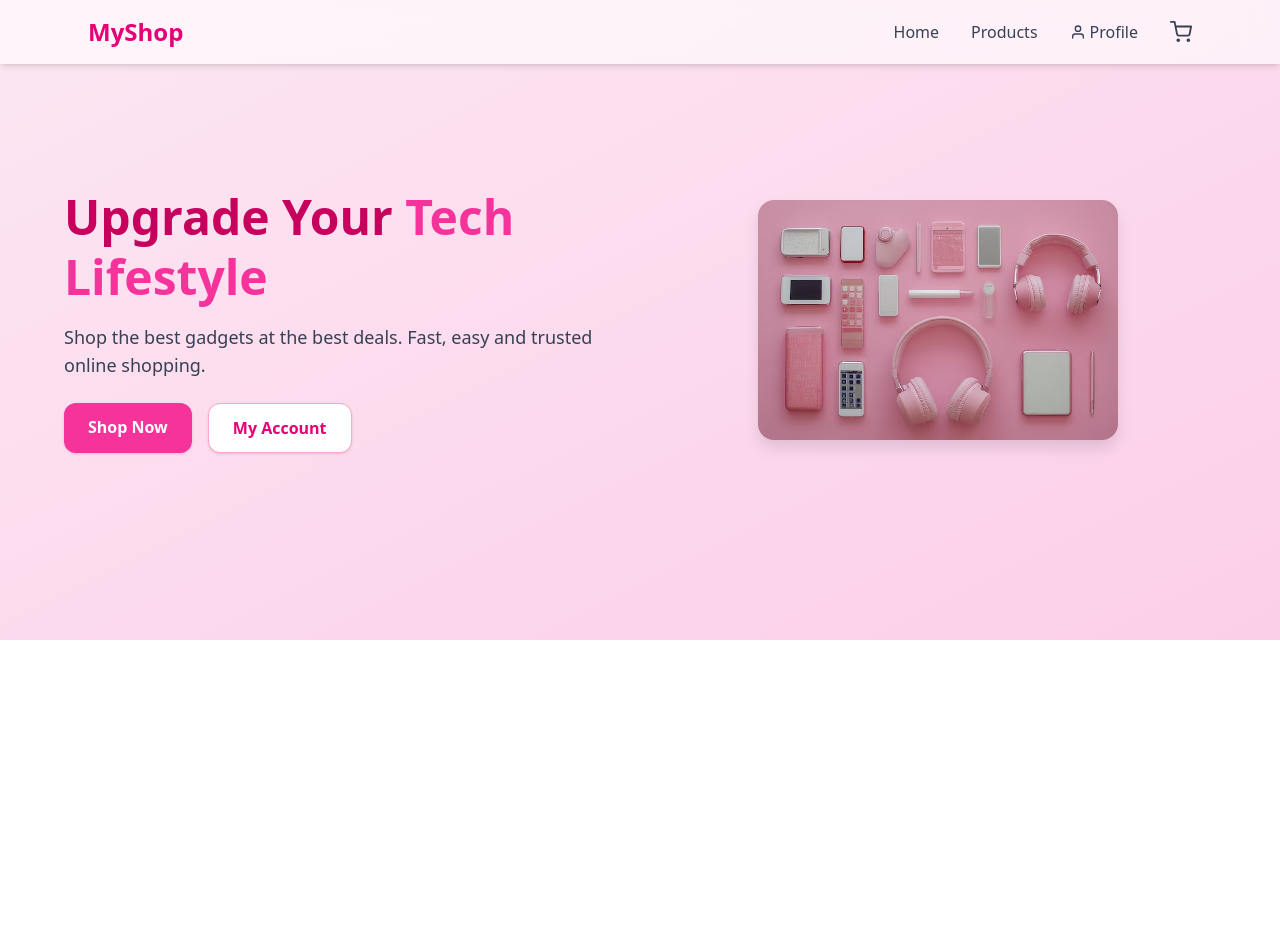
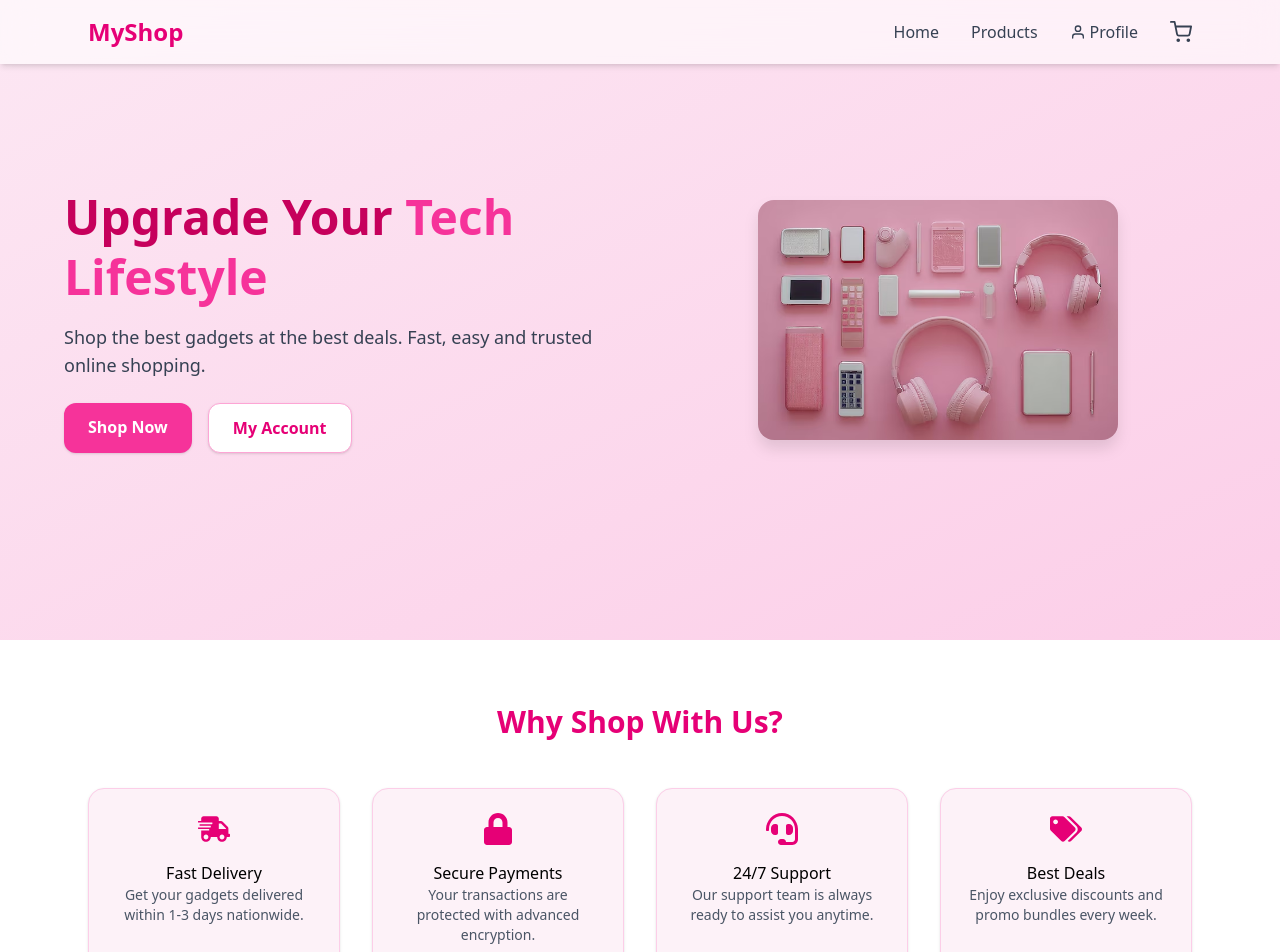
Before and after one commit to JoshuaPioo/Gadgets, a React app in the folder frontend/: page / in a window 1280 px wide. Shown: the top 952 px of the page. Before the commit the page ends 800 px from the top, so only its background shows below. Built offline with nearby package versions, Linux system fonts and the light colour scheme; the HTML template or start-up script is replaced by a standard one.

Commit message:
Added Features

```diff
--- /dev/null
+++ b/frontend/src/components/Features.jsx
@@ -0,0 +1,54 @@
+import React from "react";
+import { FaShippingFast, FaLock, FaHeadset, FaTags } from "react-icons/fa";
+
+const Features = () => {
+  const features = [
+    {
+      icon: <FaShippingFast size={32} />,
+      title: "Fast Delivery",
+      desc: "Get your gadgets delivered within 1-3 days nationwide.",
+    },
+    {
+      icon: <FaLock size={32} />,
+      title: "Secure Payments",
+      desc: "Your transactions are protected with advanced encryption.",
+    },
+    {
+      icon: <FaHeadset size={32} />,
+      title: "24/7 Support",
+      desc: "Our support team is always ready to assist you anytime.",
+    },
+    {
+      icon: <FaTags size={32} />,
+      title: "Best Deals",
+      desc: "Enjoy exclusive discounts and promo bundles every week.",
+    },
+  ];
+
+  return (
+    <section className="py-16 bg-white">
+      <div className="max-w-6xl mx-auto px-6">
+        <h2 className="text-3xl font-bold text-center text-pink-600 mb-12">
+          Why Shop With Us?
+        </h2>
+
+        <div className="grid md:grid-cols-4 sm:grid-cols-2 grid-cols-1 gap-8">
+          {features.map((item, index) => (
+            <div
+              key={index}
+              className="bg-pink-50 p-6 rounded-2xl shadow hover:shadow-lg transition duration-300 text-center border border-pink-200"
+            >
+              <div className="text-pink-600 flex justify-center mb-4">
+                {item.icon}
+              </div>
+              <h3 classname="text-lg font-semibold mb-2">{item.title}</h3>
+              <p className="text-gray-600 text-sm">{item.desc}</p>
+            </div>
+          ))}
+        </div>
+      </div>
+    </section>
+  );
+};
+
+export default Features;
--- a/frontend/src/pages/Home.jsx
+++ b/frontend/src/pages/Home.jsx
@@ -1,10 +1,12 @@
 import React from 'react'
 import Hero from '../components/Hero'
+import Features from '../components/Features'
 
 const Home = () => {
   return (
     <div>
       <Hero/>
+      <Features/>
     </div>
   )
 }
```
